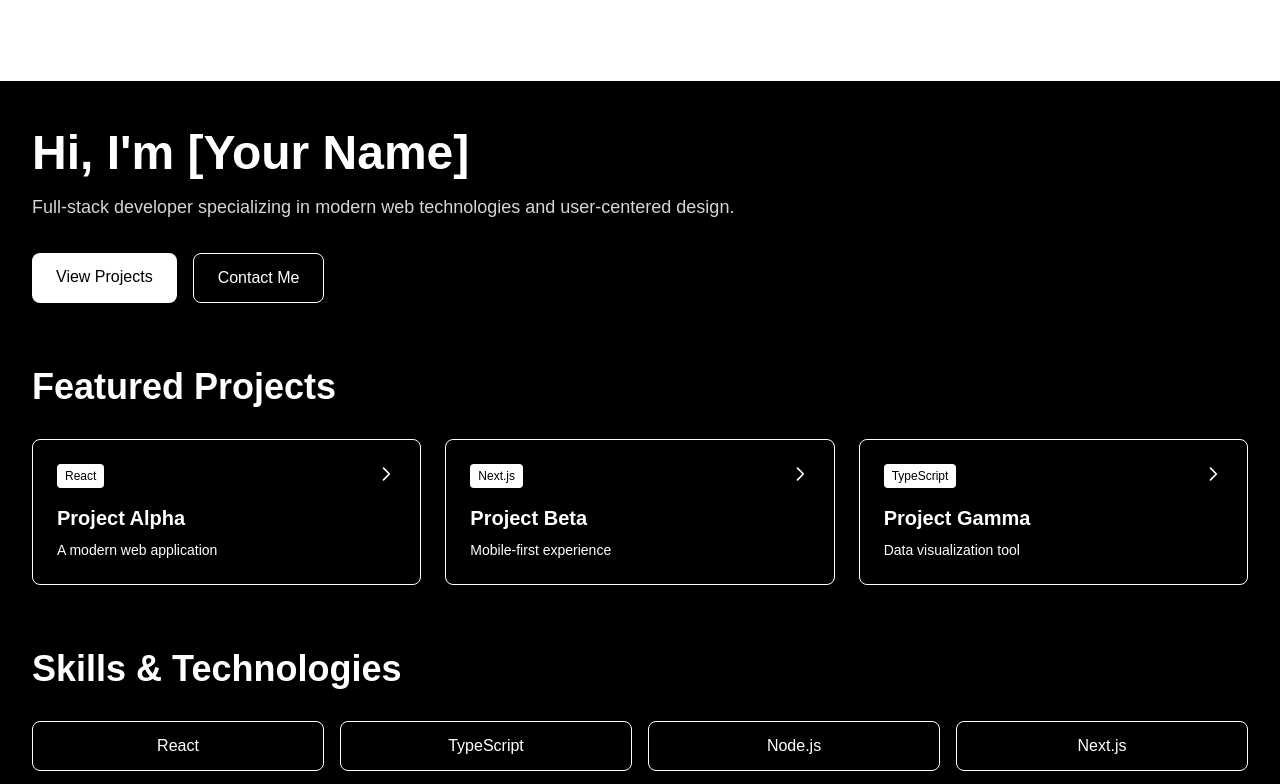
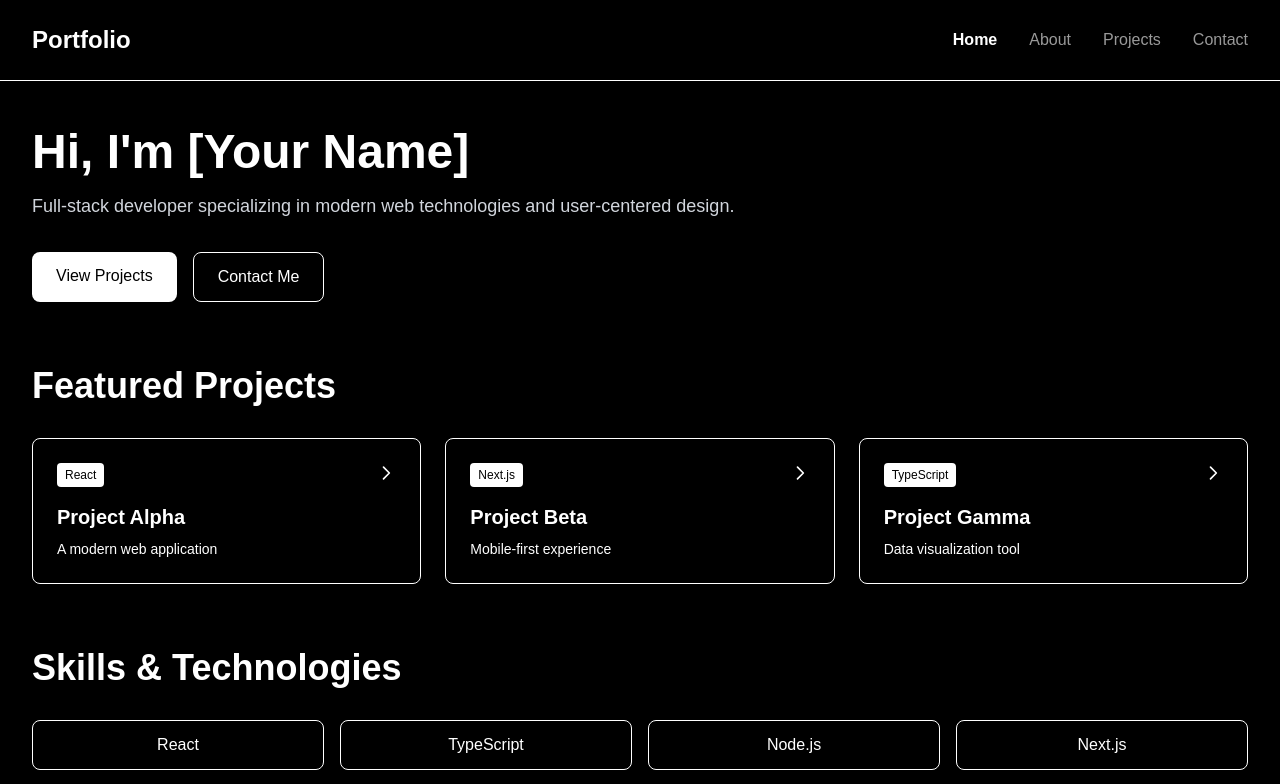
Before and after one commit to im24a-mendolag/portfolio, a Next.js app: page / in a window 1280 px wide. Shown: the top 784 px of the page. Built offline with nearby package versions, Linux system fonts and the light colour scheme.

Commit message:
navbar stays on top

```diff
--- a/app/layout.js
+++ b/app/layout.js
@@ -22,7 +22,7 @@ export default function RootLayout({ children }) {
   return (
     <html lang="en" className="dark">
       <body
-        className={`${geistSans.variable} ${geistMono.variable} antialiased bg-black text-white`}
+        className={`${geistSans.variable} ${geistMono.variable} antialiased bg-black text-white pt-20`}
       >
         <Header />
         {children}
--- a/components/Header.js
+++ b/components/Header.js
@@ -9,7 +9,7 @@ export default function Header() {
   const isActive = (path) => pathname === path;
 
   return (
-    <header className="w-full">
+    <header className="w-full fixed top-0 left-0 right-0 bg-black z-50">
       <div className="flex items-center justify-between px-8 py-6 max-w-7xl mx-auto">
         <h1 className="text-2xl font-bold text-white">Portfolio</h1>
         <nav className="flex gap-8">
```
